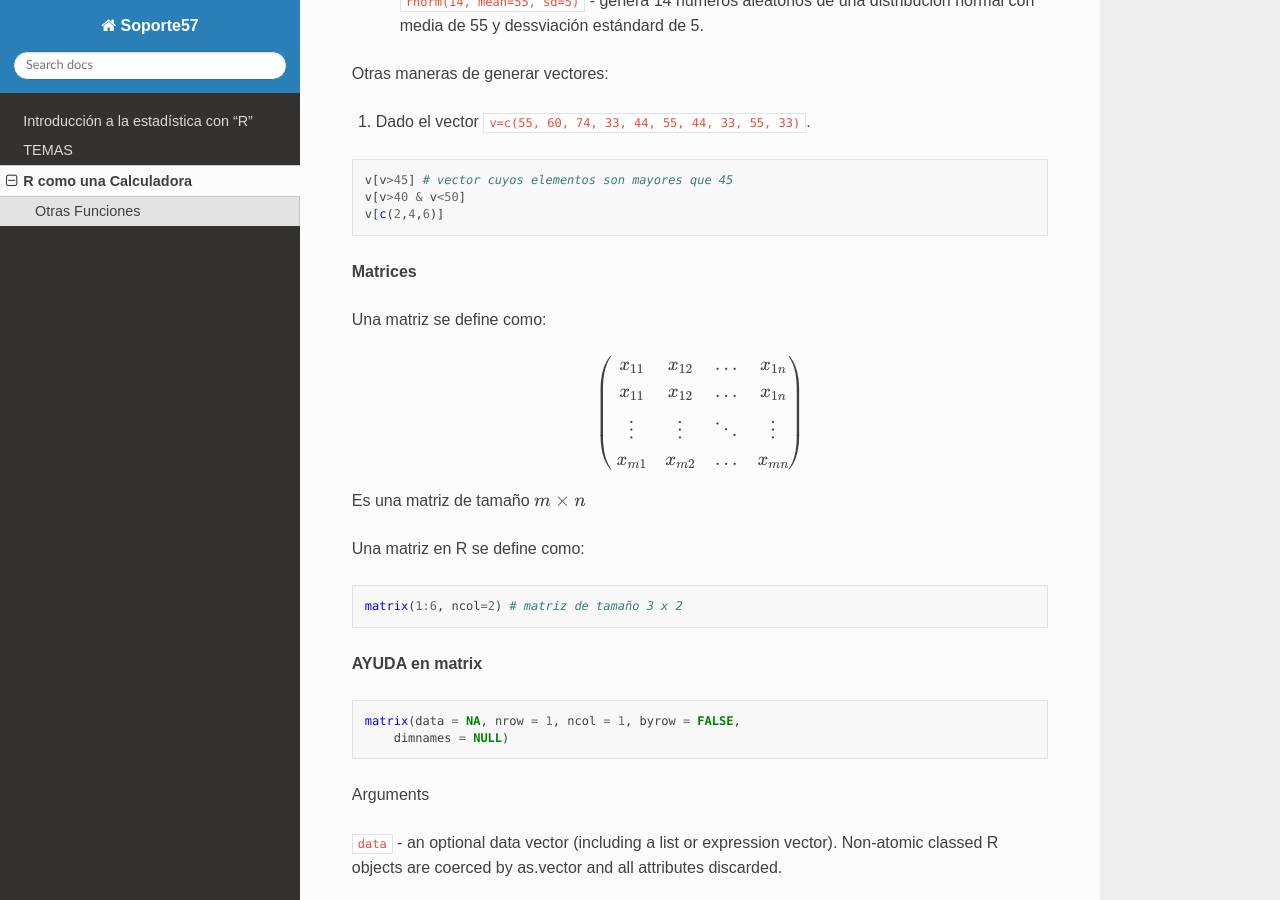
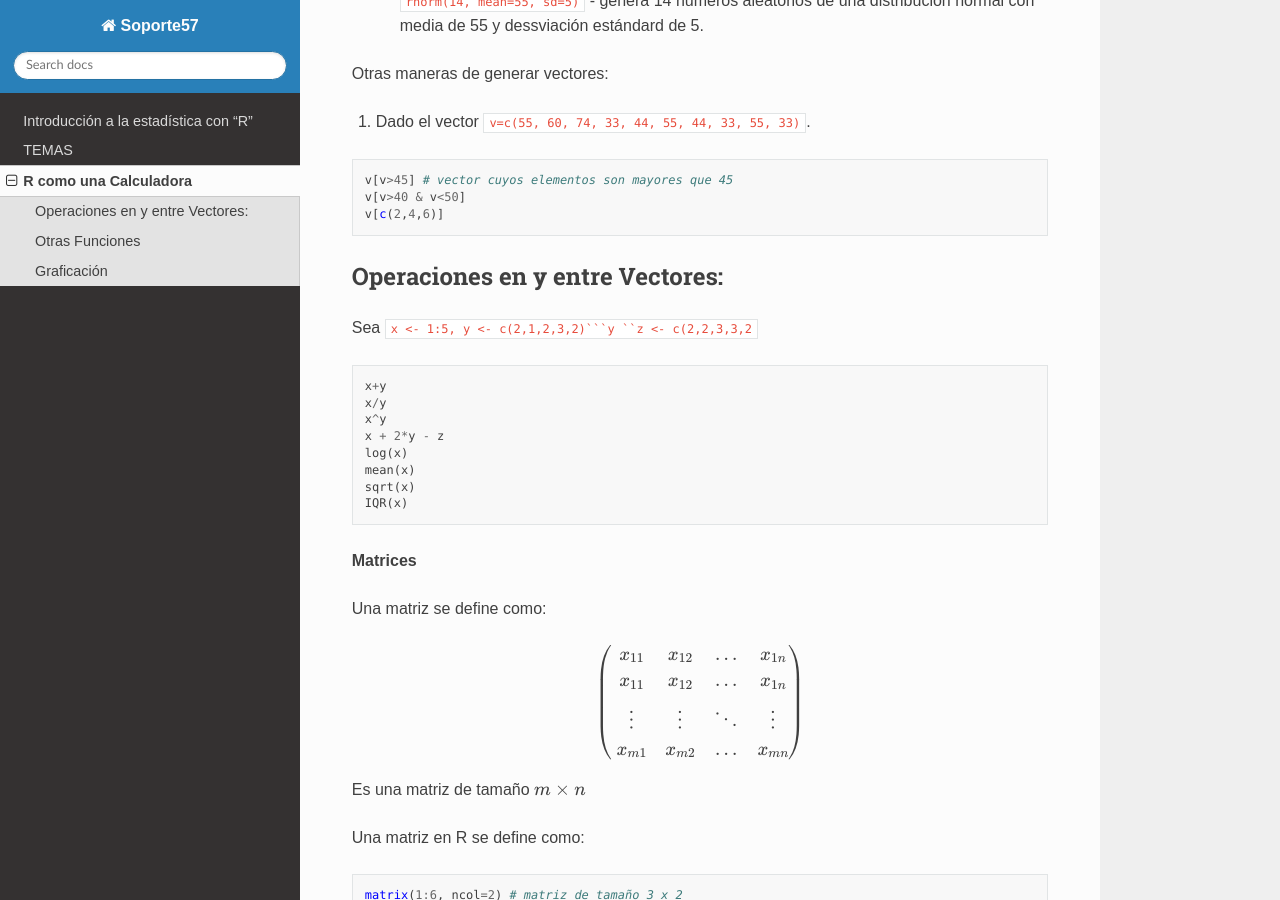
Before and after one commit to matecom57/cursofree, a Sphinx documentation site: the page built from docs/source/Curso_R/r-calculadora.rst, in a window 1280 px wide and 900 px high, scrolled down 1596 px. Built offline with Sphinx 7.4.7 and the Read the Docs theme 3.1.0, drawn with Linux system fonts in a browser that asks for light colours; some of the changed text lies outside the part shown.

Commit message:
Test comité

````diff
--- a/docs/source/Curso_R/r-calculadora.rst
+++ b/docs/source/Curso_R/r-calculadora.rst
@@ -80,6 +80,22 @@ Otras maneras de generar vectores:
    v[v>40 & v<50]
    v[c(2,4,6)]
 
+Operaciones en y  entre Vectores:
+--------------------------
+
+Sea ``x <- 1:5, y <- c(2,1,2,3,2)```y ``z <- c(2,2,3,3,2``
+
+.. code::
+
+   x+y
+   x/y
+   x^y
+   x + 2*y - z
+   log(x)
+   mean(x)
+   sqrt(x)
+   IQR(x)
+
 **Matrices**
 
 Una matriz se define como:
@@ -138,7 +154,27 @@ Otras Funciones
 **Función de densidad de probabilidad**
 
 .. image:: norm01.png
+   :width: 50%
 
 **Función de distribución de probabilidad**
 
 .. image:: norm02.png
+   :width: 50%
+
+Graficación
+-----------
+
+Ejemplo 1.
+
+.. code:: R
+
+   x <- seq(-10,10, .1)
+   y <- x^3 -2*x +1
+   plot(x,y)
+
+
+Ejemplo 2.
+
+.. code:: R
+
+   x <- 1:14
````
